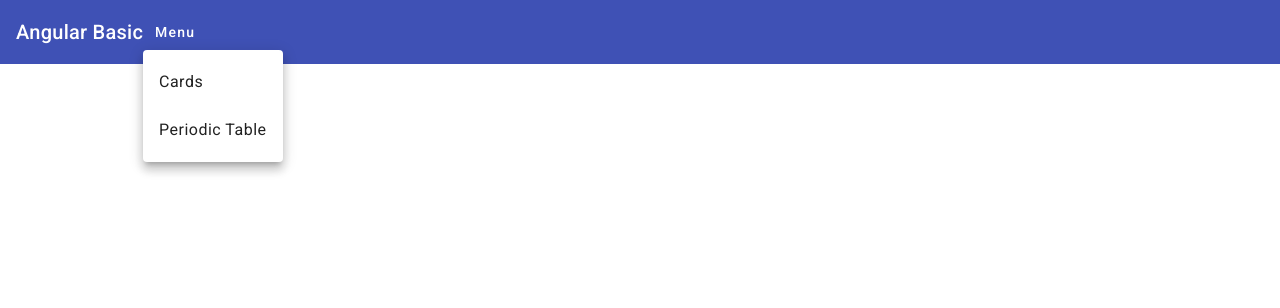
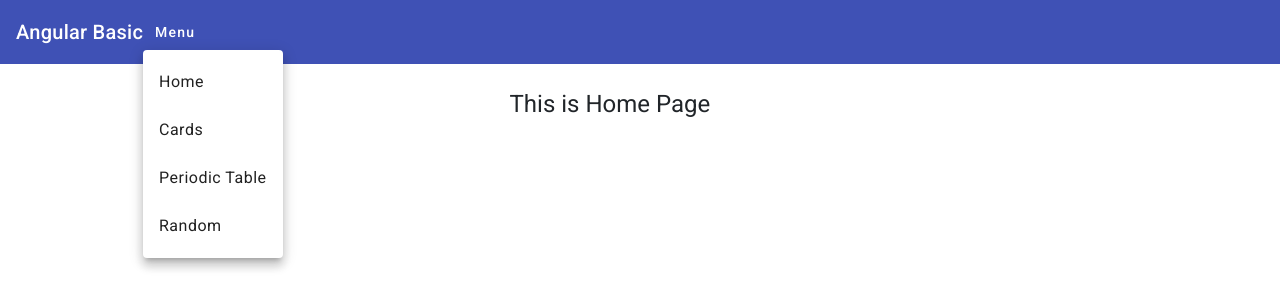
Before and after one commit to workwithAarohan/angular_basic, an Angular app: page / in a window 1280 px wide. Both pictures are taken after a click on the button "Menu". Shown: the top 308 px of the page. Built offline with nearby package versions, Linux system fonts and the light colour scheme.

Commit message:
Home Component and WildCard

```diff
--- a/src/app/components/header/header.component.html
+++ b/src/app/components/header/header.component.html
@@ -2,7 +2,9 @@
     <span>Angular Basic</span>
     <button mat-button [matMenuTriggerFor]="menu">Menu</button>
     <mat-menu #menu="matMenu">
+      <button mat-menu-item routerLink="/">Home</button>
       <button mat-menu-item routerLink="/cards">Cards</button>
       <button mat-menu-item routerLink="/periodic-table">Periodic Table</button>
+      <button mat-menu-item routerLink="/random">Random</button>
     </mat-menu>
   </mat-toolbar>
--- /dev/null
+++ b/src/app/components/page-not-found/page-not-found.component.html
@@ -0,0 +1,7 @@
+<div class="container mt-4">
+    <div class="row justify-content-around">
+        <div class="col-md-3">
+            <h1>This is Home Page</h1>
+        </div>
+    </div>
+</div>
--- /dev/null
+++ b/src/app/forms/home/home.component.html
@@ -0,0 +1,7 @@
+<div class="container mt-4">
+    <div class="row justify-content-around">
+        <div class="col-md-3">
+            <h1>This is Home Page</h1>
+        </div>
+    </div>
+</div>
--- a/src/app/modules/app-routing/app-routing.module.ts
+++ b/src/app/modules/app-routing/app-routing.module.ts
@@ -1,11 +1,16 @@
 import { NgModule } from '@angular/core';
 import { CommonModule } from '@angular/common';
 import { RouterModule, Routes } from '@angular/router';
-import { CardWrapperComponent } from 'src/app/forms/card-wrapper/card-wrapper.component';
-import { PeriodicTableComponent } from 'src/app/forms/periodic-table/periodic-table.component';
+// import { CardWrapperComponent } from 'src/app/forms/card-wrapper/card-wrapper.component';
+// import { PeriodicTableComponent } from 'src/app/forms/periodic-table/periodic-table.component';
+// import { HomeComponent } from 'src/app/forms/home/home.component';
+// import { PageNotFoundComponent } from 'src/app/components/page-not-found/page-not-found.component';
 
 const routes: Routes = [
-  // {path: '', component: CardWrapperComponent},
+  {
+    path: '',
+    loadChildren: () => import('../home/home.module').then(m => m.HomeModule)
+  },
   {
     path: 'cards',
     loadChildren: () => import('../card-wrapper/card-wrapper.module').then(m => m.CardWrapperModule)
@@ -15,10 +20,14 @@ const routes: Routes = [
     loadChildren: () => import('../periodic-table/periodic-table.module').then(m => m.PeriodicTableModule)
   },
   {
+    path: '**',
+    loadChildren: () => import('../page-not-found/page-not-found.module').then(m => m.PageNotFoundModule)
+  },
+  {
     path: '',
     redirectTo: '',
     pathMatch: 'full'
-  }
+  },
 
 ];
 
--- a/src/app/modules/periodic-table/periodic-table.module.ts
+++ b/src/app/modules/periodic-table/periodic-table.module.ts
@@ -14,7 +14,8 @@ const routes: Routes = [
 @NgModule({
   declarations: [
     PeriodicTableComponent,
-    DataGridComponent
+    DataGridComponent,
+    DataGridItemComponent,
   ],
   imports: [
     CommonModule,
```
Also changed, not shown: src/app/app.module.ts (+0 -8 lines), src/app/components/page-not-found/page-not-found.component.ts (added, +10 -0 lines), src/app/forms/home/home.component.ts (added, +10 -0 lines), src/app/modules/home/home.module.ts (added, +24 -0 lines), src/app/modules/page-not-found/page-not-found.module.ts (added, +24 -0 lines), src/app/components/page-not-found/page-not-found.component.css (added), src/app/forms/home/home.component.css (added), 2 other files (tests, documents, lock files or other folders).
